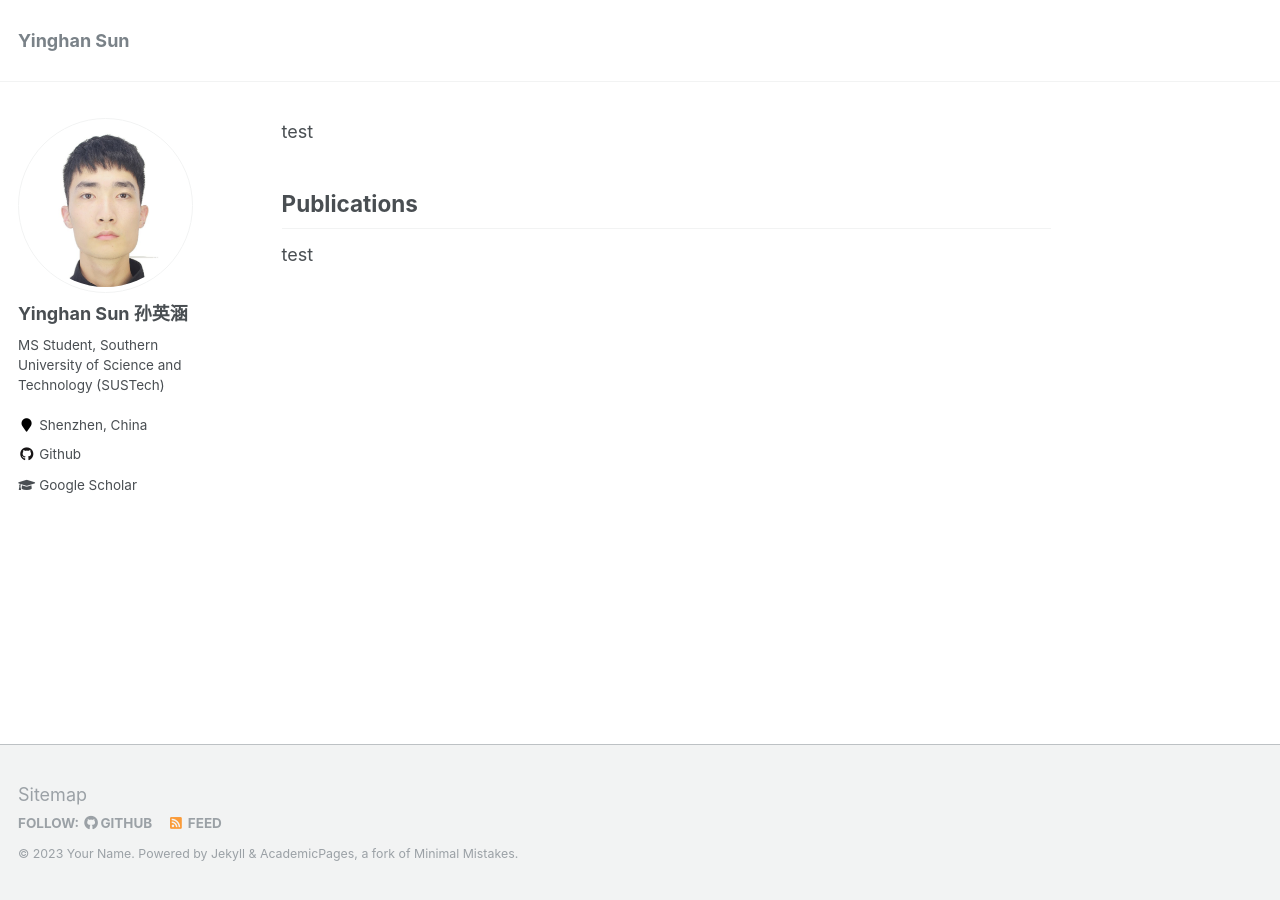
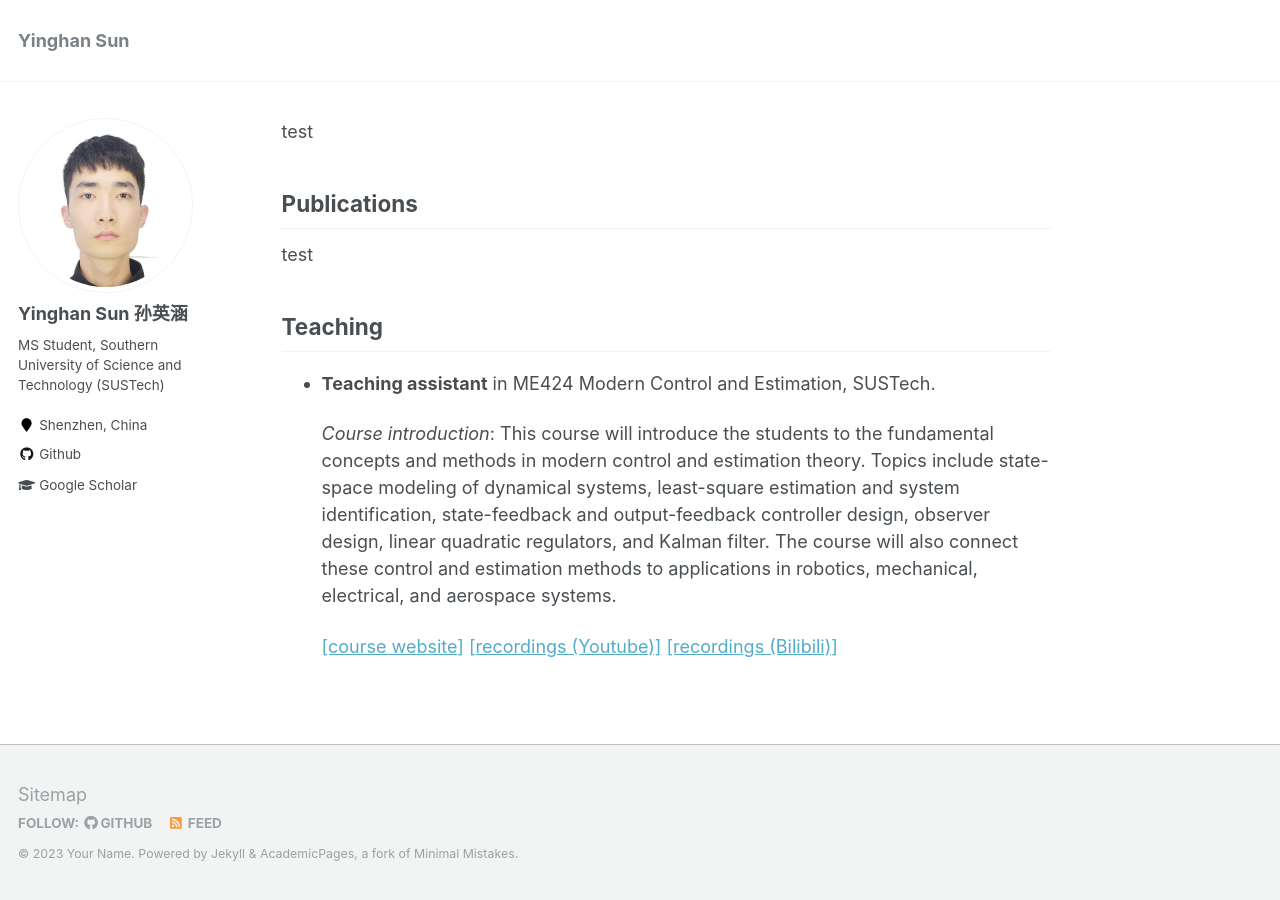
Before and after one commit to yinghansun/yinghansun.github.io, a Jekyll site: the page built from _pages/about.md, in a window 1280 px wide. Built offline with Jekyll 4.4.1, drawn with Linux system fonts in a browser that asks for light colours.

Commit message:
add teaching

```diff
--- a/_pages/about.md
+++ b/_pages/about.md
@@ -54,3 +54,11 @@ Example: editing a markdown file for a talk
 For more info
 ------
 More info about configuring academicpages can be found in [the guide](https://academicpages.github.io/markdown/). The [guides for the Minimal Mistakes theme](https://mmistakes.github.io/minimal-mistakes/docs/configuration/) (which this theme was forked from) might also be helpful. -->
+
+Teaching
+------
+- **Teaching assistant** in ME424 Modern Control and Estimation, SUSTech.
+
+    *Course introduction*: This course will introduce the students to the fundamental concepts and methods in modern control and estimation theory. Topics include state-space modeling of dynamical systems, least-square estimation and system identification, state-feedback and output-feedback controller design, observer design, linear quadratic regulators, and Kalman filter. The course will also connect these control and estimation methods to applications in robotics, mechanical, electrical, and aerospace systems.
+
+    [[course website]](https://www.wzhanglab.site/teaching/moderncontrolestimation/) [[recordings (Youtube)]](https://www.youtube.com/watch?v=7tt-SPHPAMM&list=PLYkCanigA7S4N4FAXu4ABmwuC7yHDL6_v&index=1) [[recordings (Bilibili)]](https://space.bilibili.com/474380277/channel/seriesdetail?sid=291615)
--- /dev/null
+++ b/useful_cmds.txt
@@ -0,0 +1 @@
+bundle exec jekyll serve
```
Also changed, not shown: 3 other files.
